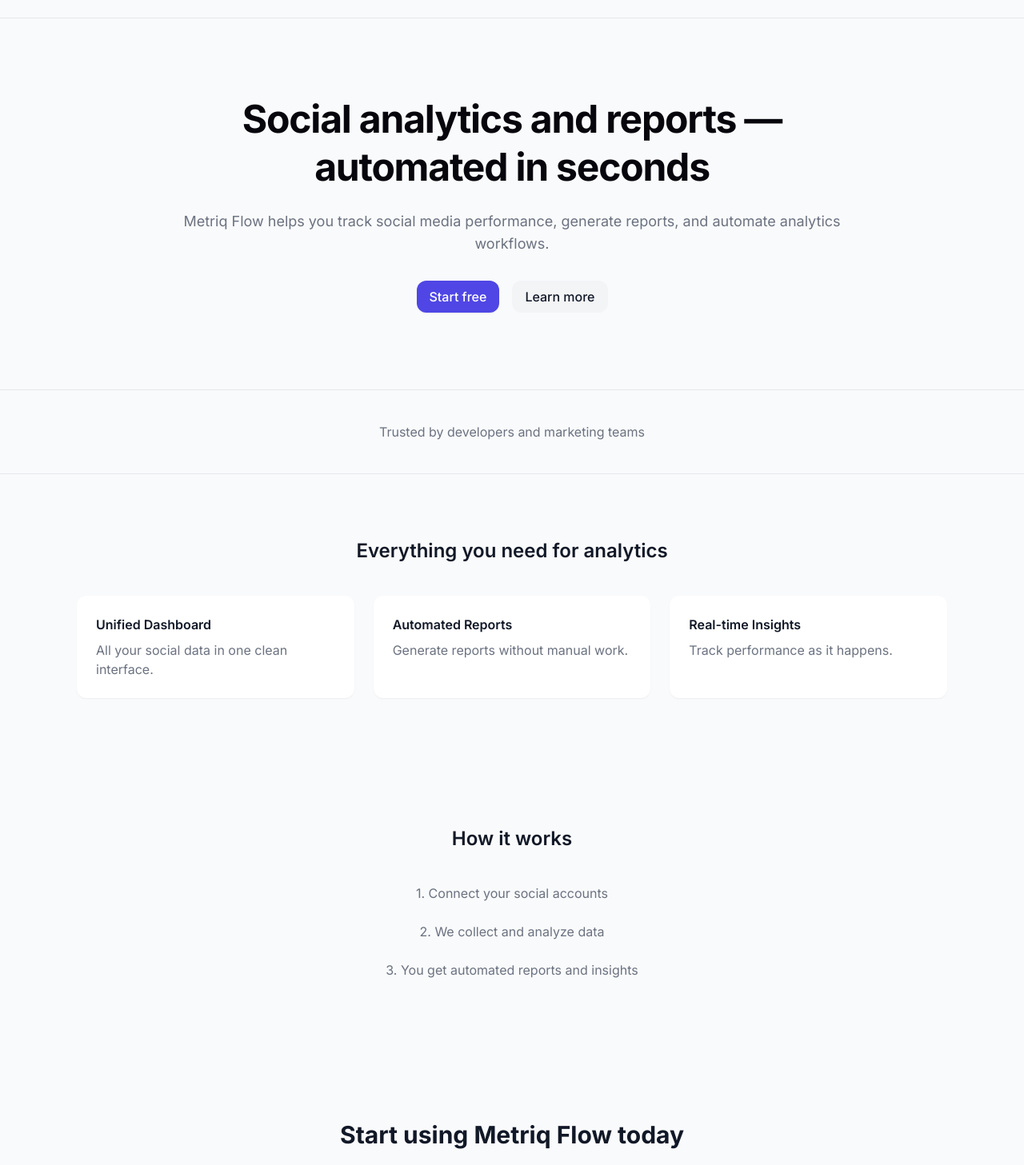
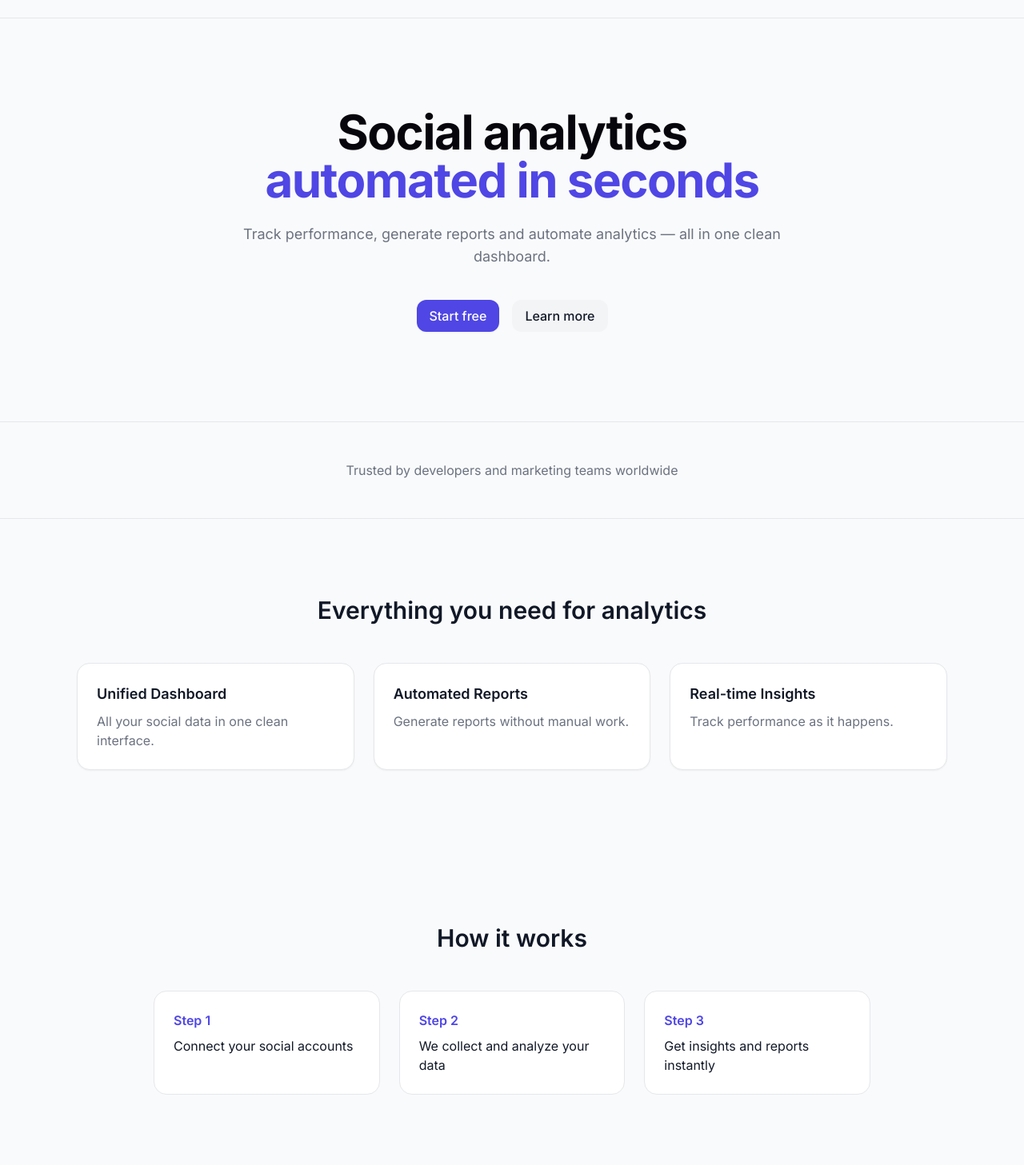
Before and after one commit to nailatik/metriqflow, a React (Vite) app: page / in a window 1280 px wide. Shown: the part 66-1523 px from the top of the page at 80% size. Built offline with nearby package versions, Linux system fonts and the light colour scheme.

Commit message:
upd | landing page UI

```diff
--- a/src/pages/landing/Landing.tsx
+++ b/src/pages/landing/Landing.tsx
@@ -1,96 +1,134 @@
 import Header from "../../components/Header/Header";
-import Button from "../../ui/Button/Button"
+import Button from "../../ui/Button/Button";
 import { Link } from "react-router-dom";
 
 const Landing = () => {
   return (
     <div className="bg-bg text-textMain min-h-screen">
-      <Header/>
+
+      <Header />
+
       {/* HERO */}
-      <section className="text-center px-6 py-24 max-w-4xl mx-auto">
-        <h2 className="text-5xl font-bold tracking-tight leading-tight">
-          Social analytics and reports — automated in seconds
+      <section className="relative text-center px-6 py-28 max-w-5xl mx-auto">
+
+        {/* Glow */}
+        <div className="absolute inset-0 -z-10 blur-3xl opacity-30 bg-gradient-to-r from-purple-500 via-indigo-500 to-blue-500 rounded-full"></div>
+
+        <h2 className="text-5xl md:text-6xl font-bold tracking-tight leading-tight">
+          Social analytics <br />
+          <span className="text-primary">automated in seconds</span>
         </h2>
 
-        <p className="mt-6 text-textSecondary text-lg">
-          Metriq Flow helps you track social media performance, generate reports,
-          and automate analytics workflows.
+        <p className="mt-6 text-textSecondary text-lg max-w-2xl mx-auto">
+          Track performance, generate reports and automate analytics —
+          all in one clean dashboard.
         </p>
 
-        <div className="mt-8 flex justify-center gap-4">
-        <Link to="/register">
-          <Button variant="primary">Start free</Button>
-        </Link>
+        <div className="mt-10 flex justify-center gap-4">
+          <Link to="/register">
+            <Button variant="primary">Start free</Button>
+          </Link>
 
-        <a href="#features">
-          <Button variant="secondary">
+          <Button
+            variant="secondary"
+            onClick={() =>
+              document
+                .getElementById("features")
+                ?.scrollIntoView({ behavior: "smooth" })
+            }
+          >
             Learn more
           </Button>
-        </a>
-
         </div>
       </section>
 
-      <section className="px-8 py-10 border-y border-border text-center text-textSecondary">
-        Trusted by developers and marketing teams
+      {/* SOCIAL PROOF */}
+      <section className="px-8 py-12 border-y border-border text-center text-textSecondary">
+        Trusted by developers and marketing teams worldwide
       </section>
 
-      <section id="features" className="px-8 py-20 max-w-6xl mx-auto">
-        <h3 className="text-2xl font-semibold mb-10 text-center">
+      {/* FEATURES */}
+      <section id="features" className="px-8 py-24 max-w-6xl mx-auto">
+
+        <h3 className="text-3xl font-semibold mb-12 text-center">
           Everything you need for analytics
         </h3>
 
         <div className="grid md:grid-cols-3 gap-6">
-          <div className="bg-white p-6 rounded-xl shadow-sm">
-            <h4 className="font-semibold">Unified Dashboard</h4>
+
+          {/* CARD */}
+          <div className="bg-white border border-border p-6 rounded-2xl shadow-sm hover:shadow-md transition">
+            <h4 className="font-semibold text-lg">Unified Dashboard</h4>
             <p className="text-textSecondary mt-2">
               All your social data in one clean interface.
             </p>
           </div>
 
-          <div className="bg-white p-6 rounded-xl shadow-sm">
-            <h4 className="font-semibold">Automated Reports</h4>
+          <div className="bg-white border border-border p-6 rounded-2xl shadow-sm hover:shadow-md transition">
+            <h4 className="font-semibold text-lg">Automated Reports</h4>
             <p className="text-textSecondary mt-2">
               Generate reports without manual work.
             </p>
           </div>
 
-          <div className="bg-white p-6 rounded-xl shadow-sm">
-            <h4 className="font-semibold">Real-time Insights</h4>
+          <div className="bg-white border border-border p-6 rounded-2xl shadow-sm hover:shadow-md transition">
+            <h4 className="font-semibold text-lg">Real-time Insights</h4>
             <p className="text-textSecondary mt-2">
               Track performance as it happens.
             </p>
           </div>
+
         </div>
       </section>
 
-      <section id="how" className="px-8 py-20 bg-gray-50">
+      {/* HOW */}
+      <section id="how" className="px-8 py-24 bg-gray-50">
+
         <div className="max-w-4xl mx-auto text-center">
-          <h3 className="text-2xl font-semibold mb-10">
+
+          <h3 className="text-3xl font-semibold mb-12">
             How it works
           </h3>
 
-          <div className="space-y-6 text-textSecondary">
-            <p>1. Connect your social accounts</p>
-            <p>2. We collect and analyze data</p>
-            <p>3. You get automated reports and insights</p>
+          <div className="grid md:grid-cols-3 gap-6 text-left">
+
+            <div className="bg-white border border-border p-6 rounded-2xl">
+              <p className="text-primary font-semibold">Step 1</p>
+              <p className="mt-2">Connect your social accounts</p>
+            </div>
+
+            <div className="bg-white border border-border p-6 rounded-2xl">
+              <p className="text-primary font-semibold">Step 2</p>
+              <p className="mt-2">We collect and analyze your data</p>
+            </div>
+
+            <div className="bg-white border border-border p-6 rounded-2xl">
+              <p className="text-primary font-semibold">Step 3</p>
+              <p className="mt-2">Get insights and reports instantly</p>
+            </div>
+
           </div>
+
         </div>
       </section>
 
-      <section className="px-8 py-24 text-center">
-        <h3 className="text-3xl font-bold">
+      {/* CTA */}
+      <section className="px-8 py-28 text-center">
+
+        <h3 className="text-4xl font-bold">
           Start using Metriq Flow today
         </h3>
 
         <p className="text-textSecondary mt-4">
           No credit card required
         </p>
-        <div className="text-textSecondary mt-4">
+
+        <div className="mt-8">
           <Link to="/register">
             <Button variant="primary">Create account</Button>
           </Link>
         </div>
+
       </section>
 
     </div>
```
